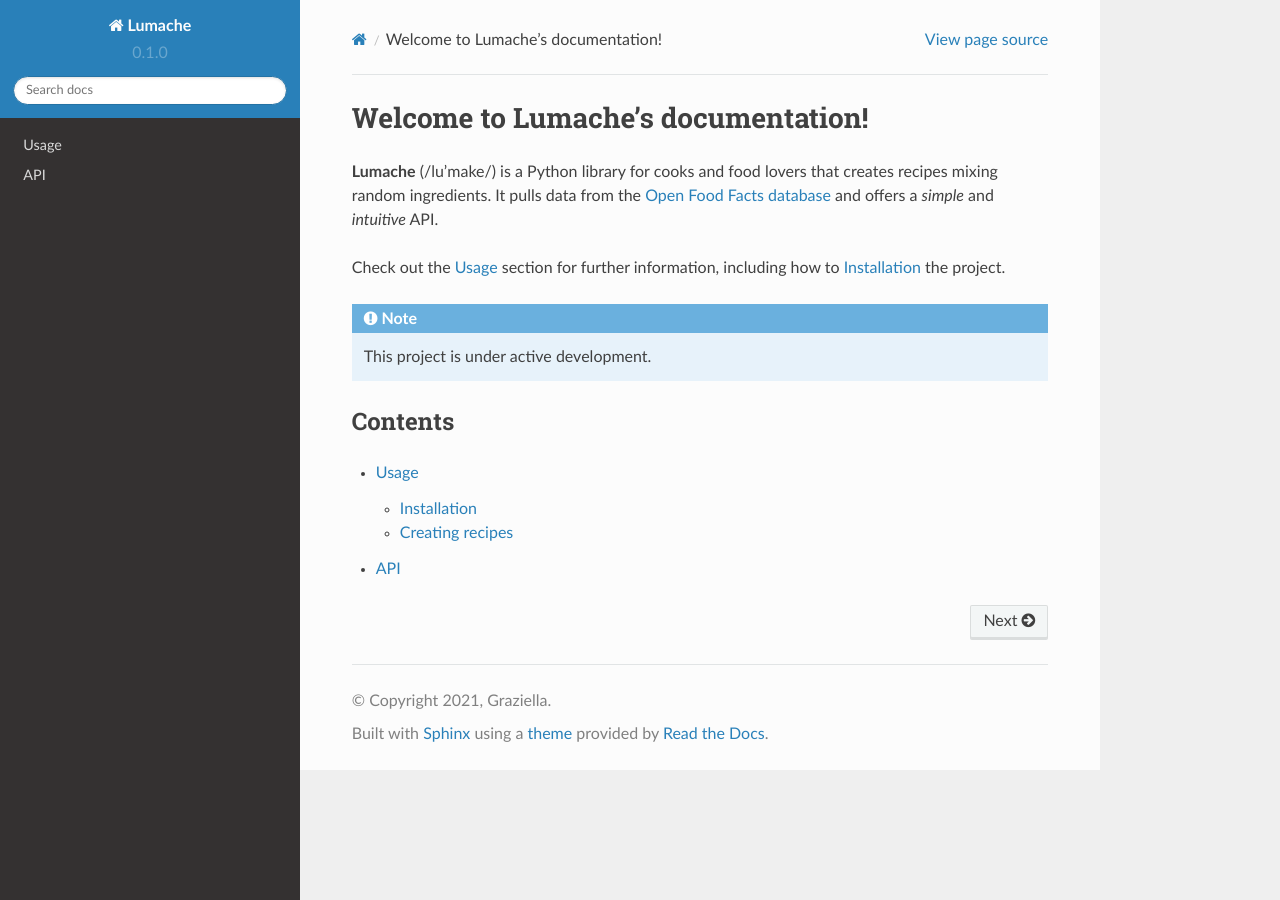
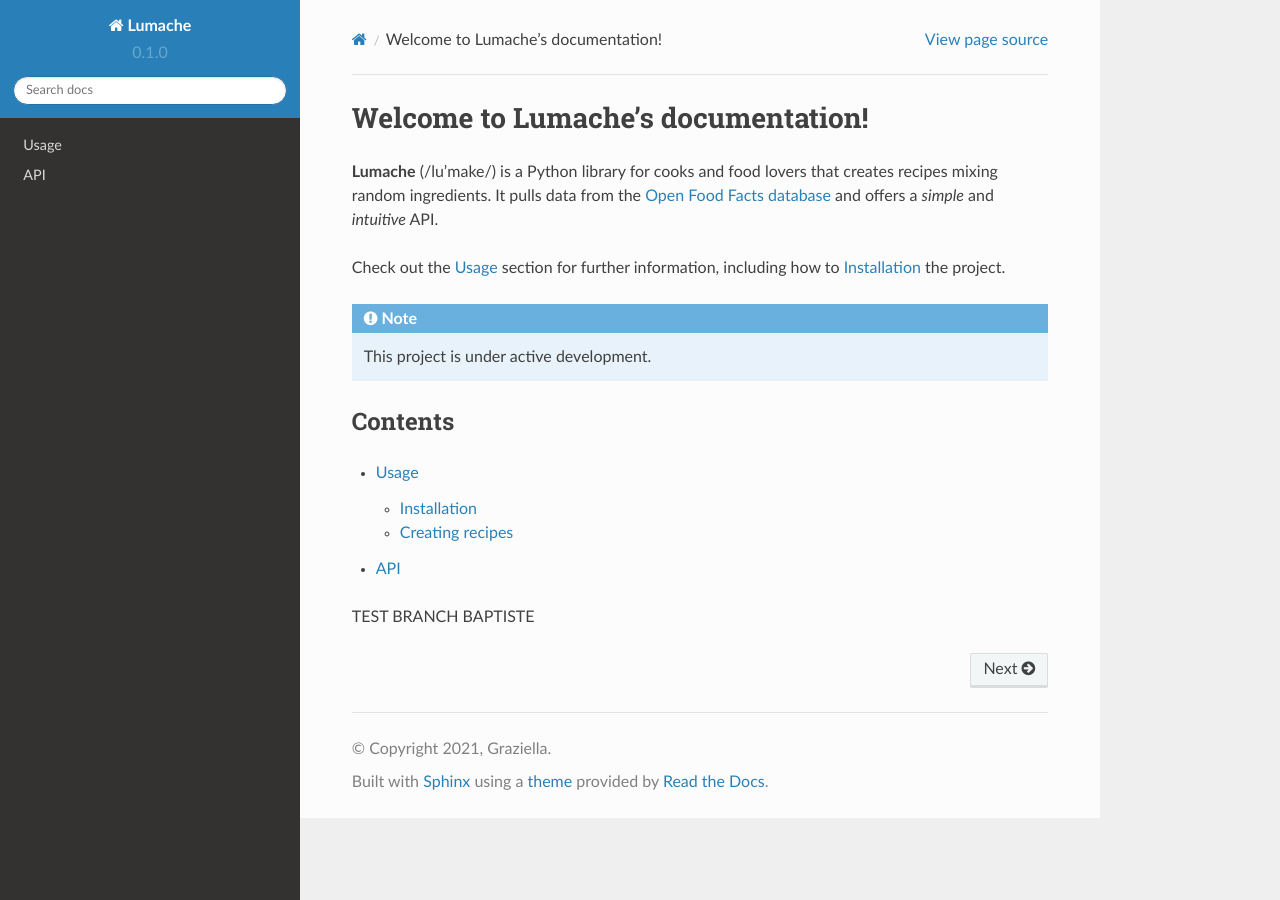
Before and after one commit to bbauer02/french-Plutus-Pioneer-Program-notes-, a Sphinx documentation site: the page built from docs/source/index.rst, in a window 1280 px wide. Built offline with Sphinx 7.4.7 and the Read the Docs theme 2.0.0, drawn with Linux system fonts in a browser that asks for light colours; pages that are not in the unit, such as notebooks, are missing from menus.

Commit message:
Branch Baptiste

```diff
--- a/docs/source/index.rst
+++ b/docs/source/index.rst
@@ -22,3 +22,6 @@ Contents
    api
 
    Lumache has its documentation hosted on Read the Docs.
+
+
+TEST BRANCH BAPTISTE
```
